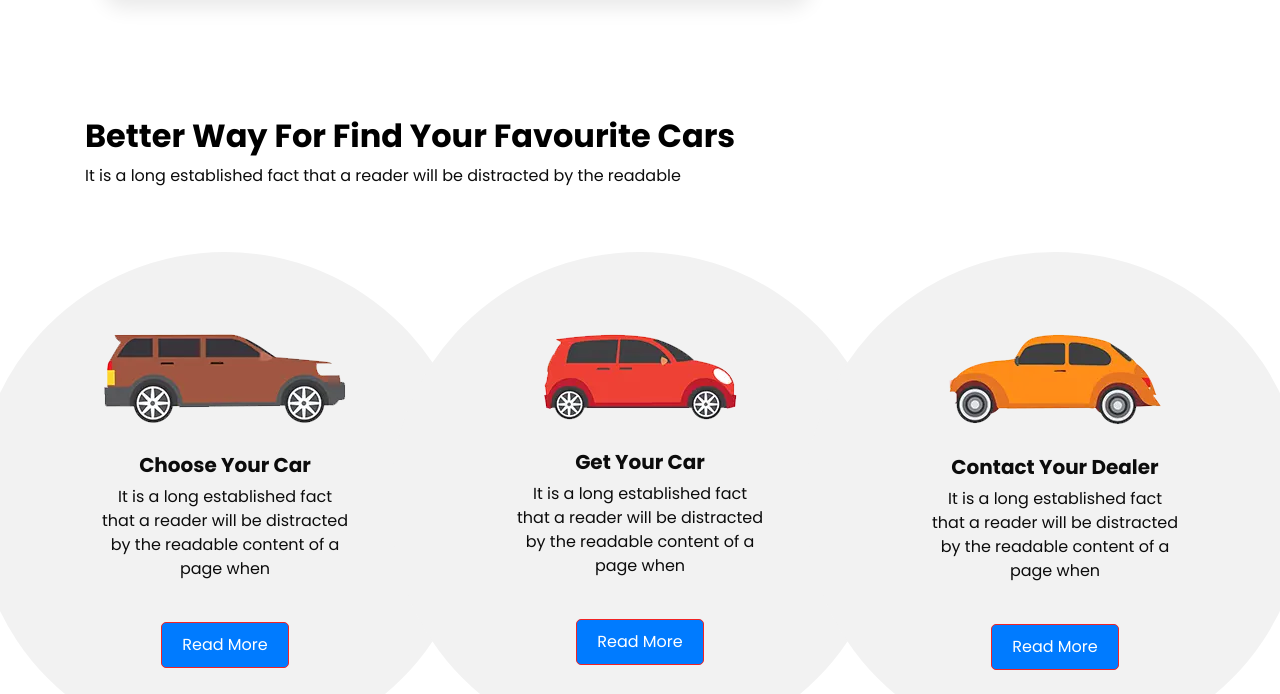
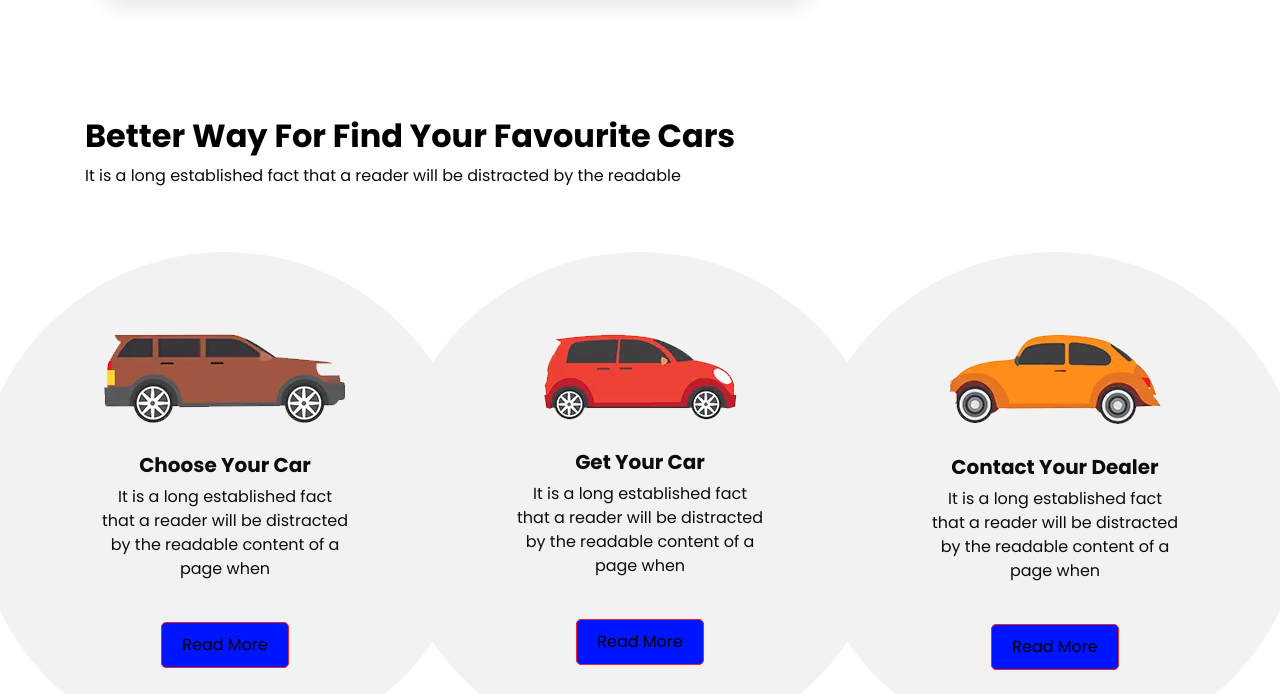
Before and after one commit to liu-liang-yu/hw2.2, a plain HTML site: page index.html in a window 1280 px wide. Shown: the part 682-1376 px from the top of the page. Drawn offline with nearby package versions, Linux system fonts and the light colour scheme; a script that the page names is missing.

Commit message:
背景和前景顏色沒有足夠的對比度4.0

```diff
--- a/css/style.css
+++ b/css/style.css
@@ -327,15 +327,15 @@ a:focus {
 }
 
 a {
-  color: #ffffff !important; /* 白色文字 */
-  background-color: #007bff !important; /* 深藍色背景 */
+  color: #000000 !important; /* 白色文字 */
+  background-color: #0015ff !important; /* 深藍色背景 */
   padding: 10px 20px !important; /* 添加一些內邊距，使按鈕更大 */
   border-radius: 5px !important; /* 添加圓角 */
   text-decoration: none !important; /* 移除預設的下劃線 */
 }
 
 a:hover {
-  background-color: #0056b3 !important; /* 滑鼠懸停時的背景顏色 */
+  background-color: #4fe3f1 !important; /* 滑鼠懸停時的背景顏色 */
 }
 
 .slider_section .carousel-control-prev,
```
